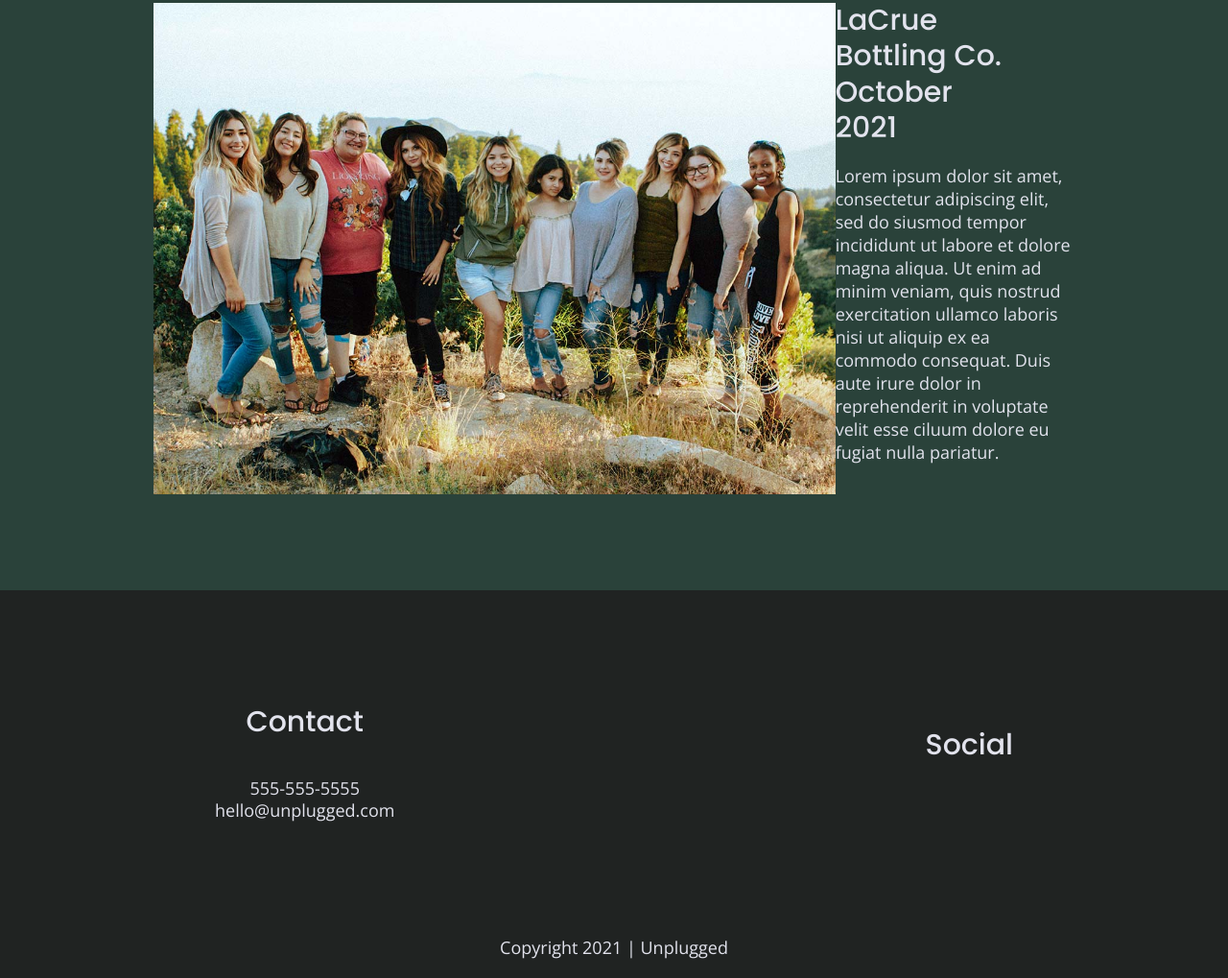
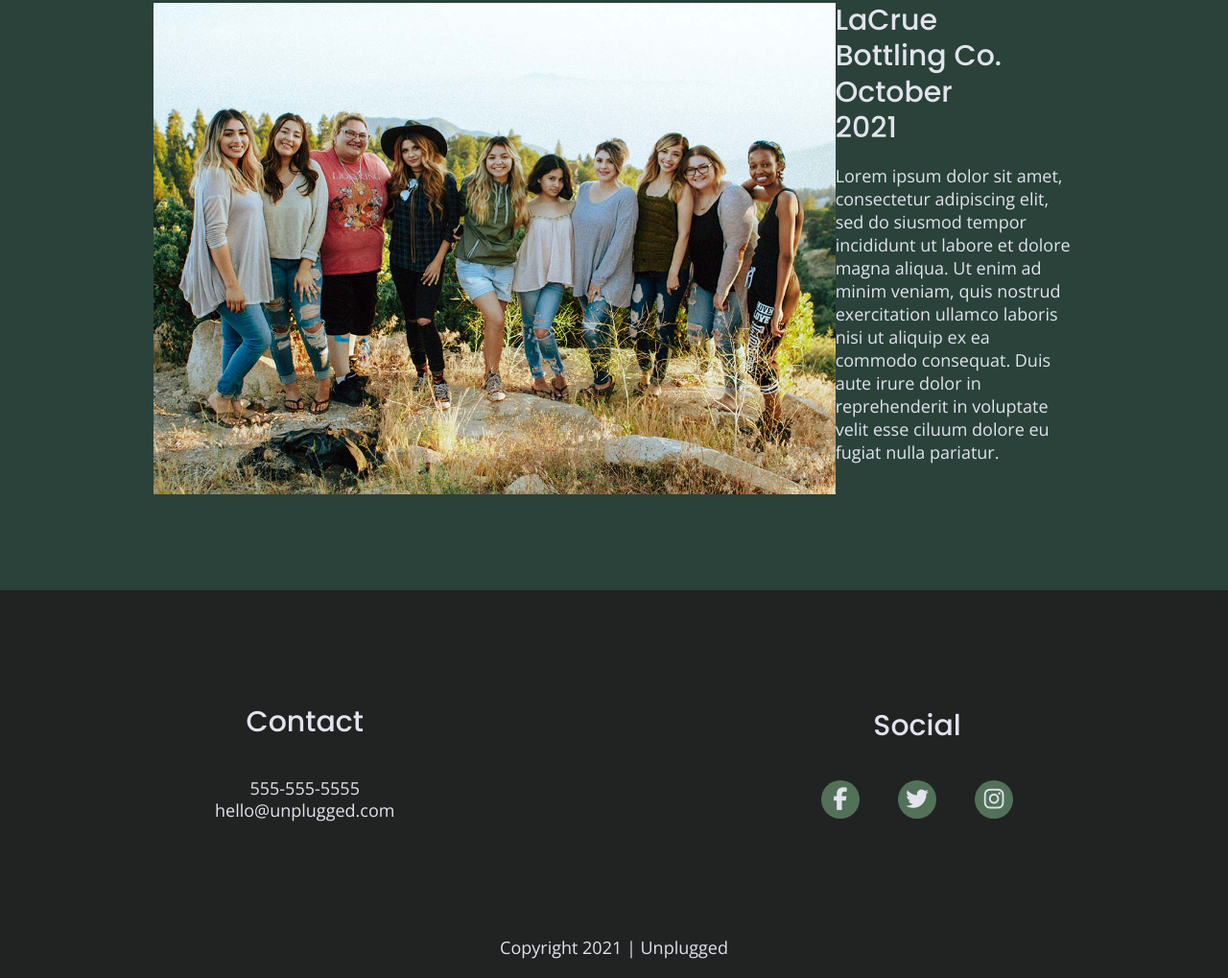
Before and after one commit to mbarnstien/Unplugged, a website built with Parcel: page index.html in a window 1280 px wide. Shown: the part 1960-2979 px from the top of the page at 96% size. Built offline with nearby package versions, Linux system fonts and the light colour scheme.

Commit message:
Social Icons

```diff
--- a/css/main.css
+++ b/css/main.css
@@ -214,9 +214,16 @@ textarea {
     align-items: center;
   }
   footer .social-icons p {
+    background-color: #527158;
+    border-radius: 50%;
+    width: 40px;
+    height: 40px;
     display: flex;
     justify-content: center;
     align-items: center;
+  }
+  footer .social-icons i {
+    font-size: 1.3125em;
   }
   footer .copyright {
     margin: 20px 0;
@@ -593,6 +600,10 @@ textarea {
   footer p {
     line-height: 1.285;
   }
+  footer .social-icons {
+    width: 12.5em;
+    justify-content: space-between;
+  }
   footer .copyright {
     width: 100%;
   }
--- a/index.html
+++ b/index.html
@@ -142,9 +142,15 @@
         <div class="social">
           <h4>Social</h4>
           <div class="social-icons">
-            <p><a href="https://www.facebook.com/yoursite" target="_blank"></a></p>
-            <p><a href="https://www.twitter.com/yoursite" target="_blank"></a></p>
-            <p><a href="https://www.instagram.com/yoursite" target="_blank"></a></p>
+            <p><a href="https://www.facebook.com/yoursite" target="_blank">
+              <i class="fab fa-facebook-f"></i>
+            </a></p>
+            <p><a href="https://www.twitter.com/yoursite" target="_blank">
+              <i class="fab fa-twitter"></i>
+            </a></p>
+            <p><a href="https://www.instagram.com/yoursite" target="_blank">
+              <i class="fab fa-instagram"></i>
+            </a></p>
           </div>
         </div>
       </div> <!--footer content ends-->
```
Also changed, not shown: about/index.html (+9 -3 lines), faq/index.html (+9 -3 lines).
